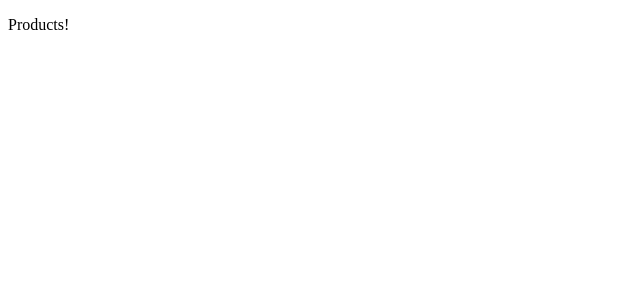
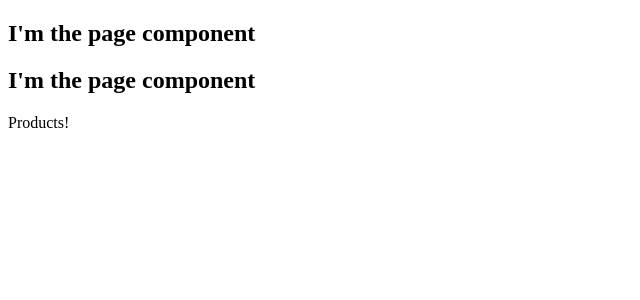
Before and after one commit to KevinKoobs/AdvancedReact, a Next.js app in the folder sick-fits/frontend/: page /products in a window 1280 px wide. Shown: the top 300 px of the page, without its empty margins (0-640 px from the left). Built offline with nearby package versions, Linux system fonts and the light colour scheme.

Commit message:
M2: Page layout components

```diff
--- /dev/null
+++ b/sick-fits/frontend/components/Page.js
@@ -0,0 +1,6 @@
+export default function Page({ children }) {
+	return <div>
+		<h2>I'm the page component</h2>
+		{children}
+	</div>
+}
--- /dev/null
+++ b/sick-fits/frontend/pages/_app.js
@@ -0,0 +1,7 @@
+import Page from "../components/Page";
+
+export default function MyApp({ Component, pageProps }) {
+	return <Page>
+		<Component {...pageProps} />
+	</Page>
+}
--- /dev/null
+++ b/sick-fits/frontend/pages/_document.js
@@ -0,0 +1,16 @@
+import Document, {Html, Main, NextScript} from 'next/document';
+
+export default class MyDocument extends Document {
+	render()
+	{
+		return (
+			<Html lang="nl">
+				{/*<Head></Head>*/}
+				<body>
+				<Main/>
+				<NextScript/>
+				</body>
+			</Html>
+		)
+	}
+}
--- a/sick-fits/frontend/pages/index.js
+++ b/sick-fits/frontend/pages/index.js
@@ -1,5 +1,5 @@
 export default function IndexPage() {
-	return <div>
-		<p>Hello</p>
-	</div>;
+	return (
+		<code>var</code>
+	)
 }
--- a/sick-fits/frontend/pages/products.js
+++ b/sick-fits/frontend/pages/products.js
@@ -1,5 +1,7 @@
+import Page from "../components/Page";
+
 export default function ProductsPage() {
-	return <div>
+	return <Page>
 		<p>Products!</p>
-	</div>;
+	</Page>;
 }
--- a/sick-fits/frontend/pages/sell.js
+++ b/sick-fits/frontend/pages/sell.js
@@ -1,5 +1,3 @@
 export default function SellPage() {
-	return <div>
-		<p>Sell!</p>
-	</div>;
+	return <p>Sell!</p>
 }
```
